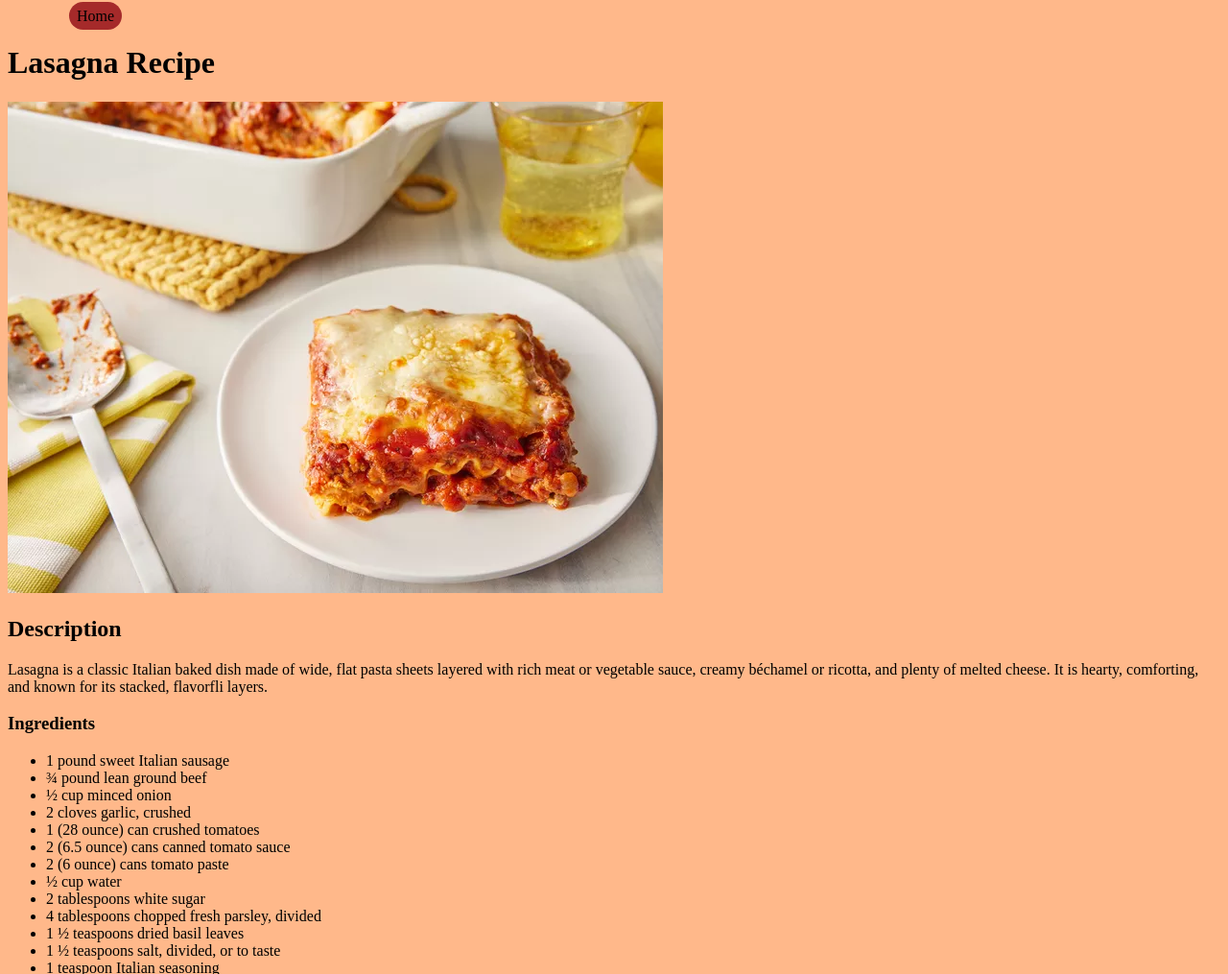
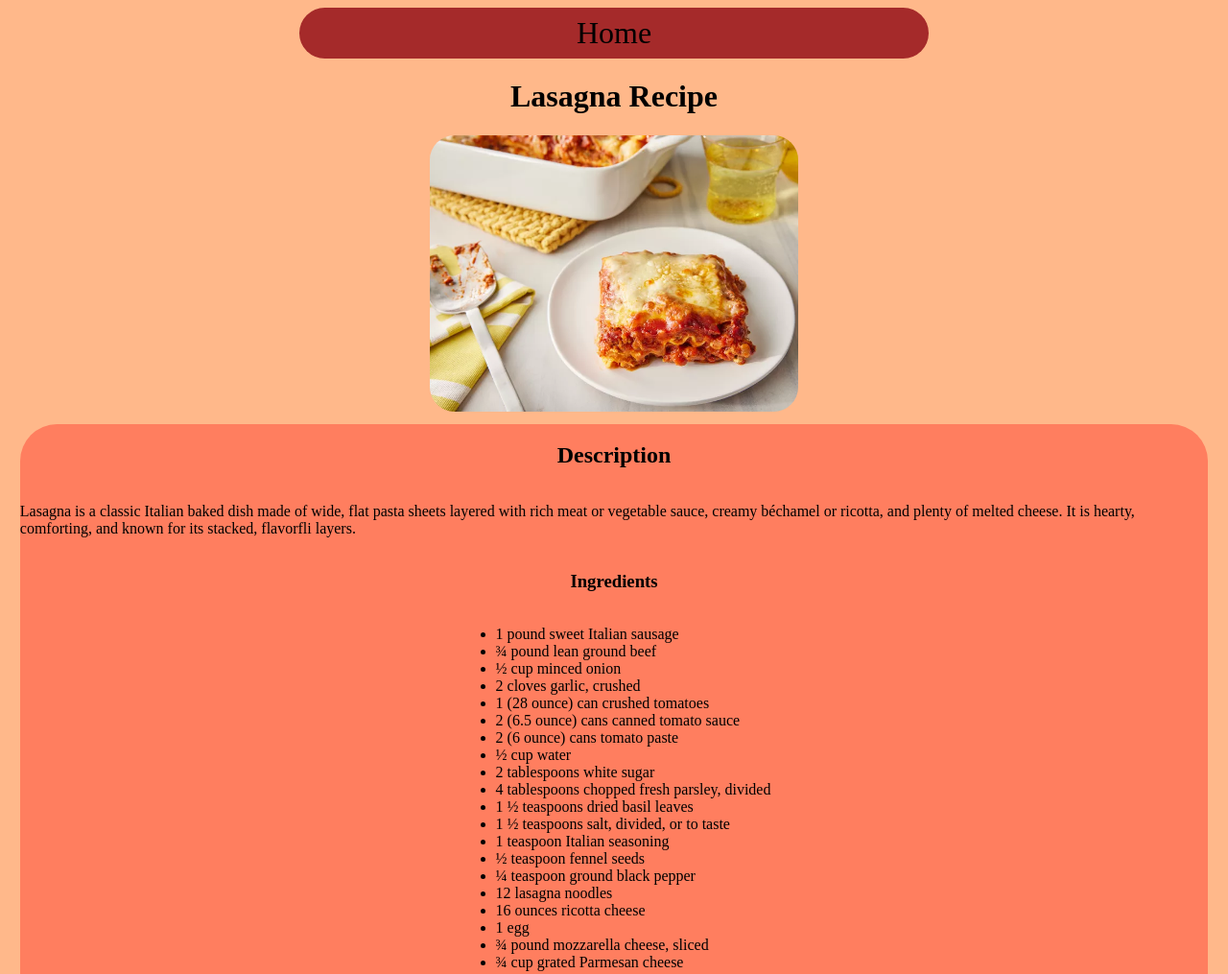
Before and after one commit to Cr-06/thanksgiving-credit, a plain HTML site: page recipes/lasagna.html in a window 1280 px wide. Shown: the top 1015 px of the page at 96% size. Drawn offline with Linux system fonts and the light colour scheme; files that its build step writes are made by us from their sources.

Commit message:
finished: completed css on all pages
added css to the recipe pages, increaded width of links on index page

```diff
--- a/recipes/lasagna.html
+++ b/recipes/lasagna.html
@@ -5,7 +5,7 @@
     <meta charset="UTF-8">
     <meta name="viewport" content="width=device-width, initial-scale=1.0">
     <title>Lasagna Recipe</title>
-    <link rel="stylesheet" href="style.css">
+    <link rel="stylesheet" href="/style.css">
 </head>
 
 <body>
--- a/style.css
+++ b/style.css
@@ -25,7 +25,7 @@ body {
     font-size: x-large;
 }
 
-a {
+.links>a{
     text-decoration: none;
     color: black;
     background-color: brown;
@@ -35,15 +35,67 @@ a {
     padding-right: 1vh;
     padding-top: .5%;
     padding-bottom: .5%;
-    width: 20vw;
+    width: 30vw;
     text-align: center;
 }
 
-a:hover {
+.links>a:hover {
     background-color: #ff7e5f;
 }
 
-a:active {
+.links>a:active {
     transform: scale(0.9);
     transition: 350ms;
 }
+
+#description {
+    display: flex;
+    flex-direction: column;
+    justify-content: center;
+    align-items: center;
+    margin: 1vw;
+    background-color: #ff7e5f;
+    border-radius: 3vw;
+}
+
+h1 {
+    display: flex;
+    justify-content: center;
+}
+
+header {
+    display: flex;
+    justify-content: center;
+    align-items: center;
+
+}
+
+header>a {
+    background-color: brown;
+    width: 50vw;
+    text-align: center;
+    border-radius: 10vw;
+    text-decoration: none;
+    color: black;
+    font-size: xx-large;
+    justify-content: center;
+    padding: 1vh;
+}
+
+header>a:hover {
+    background-color: #ff7e5f;
+}
+
+header>a:active {
+    transform: scale(0.9);
+    transition: 350ms;
+}
+
+img{
+    display: block;
+    margin-right: auto;
+    margin-left: auto;
+    height: auto;
+    width: 30vw;
+    border-radius: 2vw;
+}
```
Also changed, not shown: recipes/grilled-cheese.html (+1 -1 lines), recipes/mac-n-cheese.html (+1 -1 lines).
